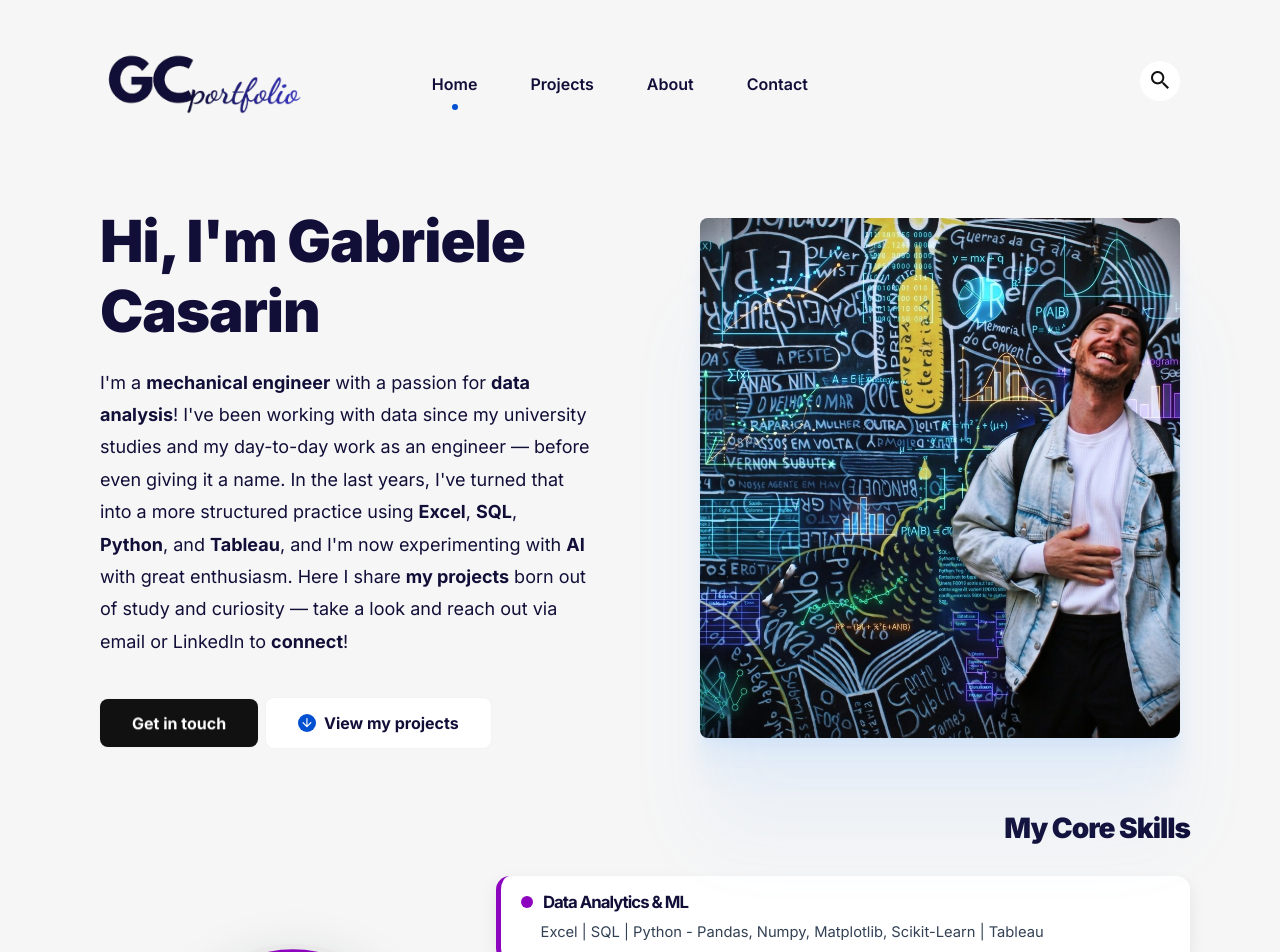
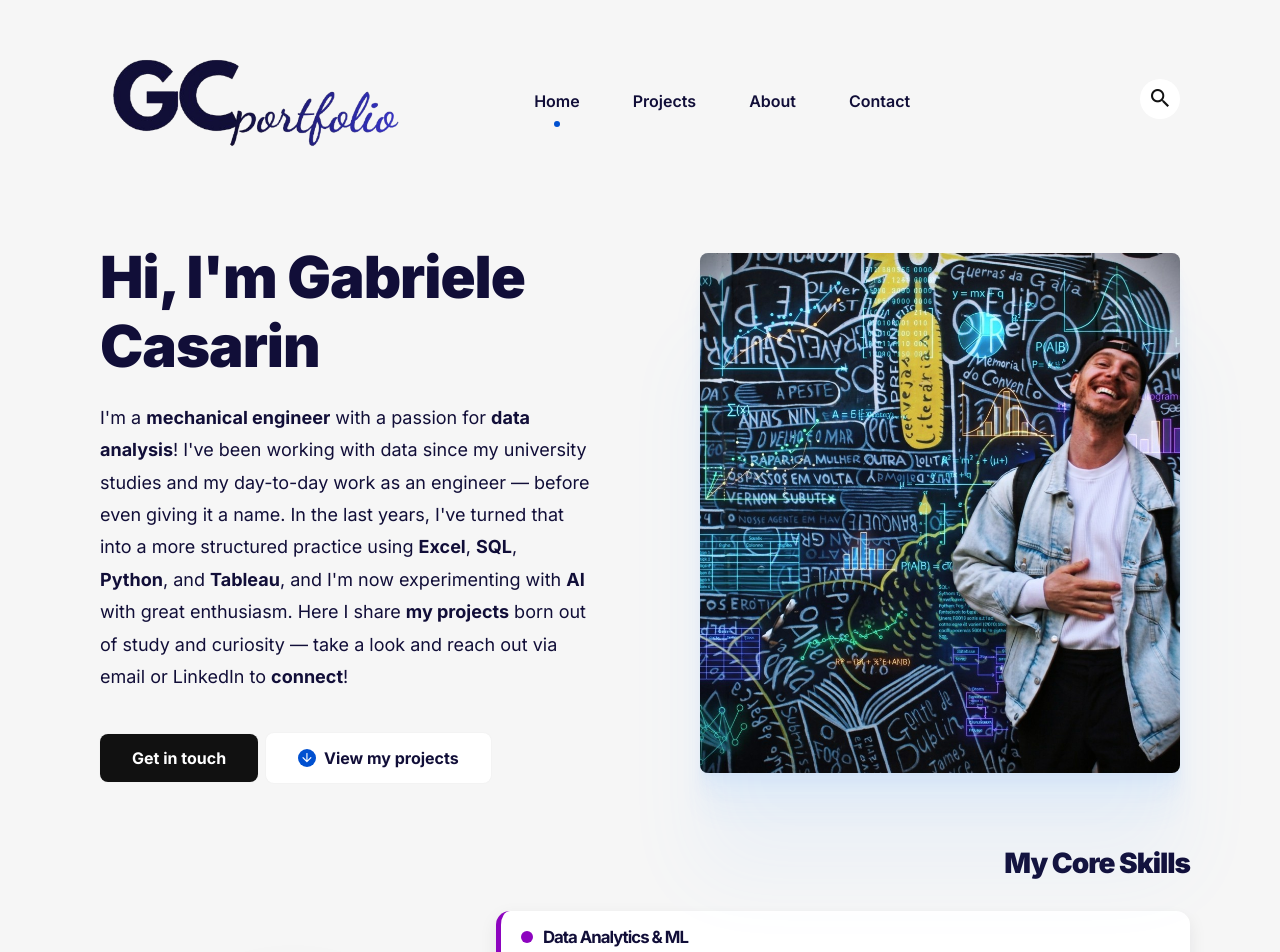
Before and after one commit to gcasarin/gcasarin.github.io, a Jekyll site: the page built from index.html, in a window 1280 px wide. Shown: the top 952 px of the page. Built offline with Jekyll 4.4.1, drawn with Linux system fonts in a browser that asks for light colours.

Commit message:
Increase max-height of logo image to 200px

```diff
--- a/assets/css/main.css
+++ b/assets/css/main.css
@@ -1789,7 +1789,7 @@
     }
 
     .logo__image {
-        max-height: 100px
+        max-height: 200px
     }
 
     .main-nav {
```
